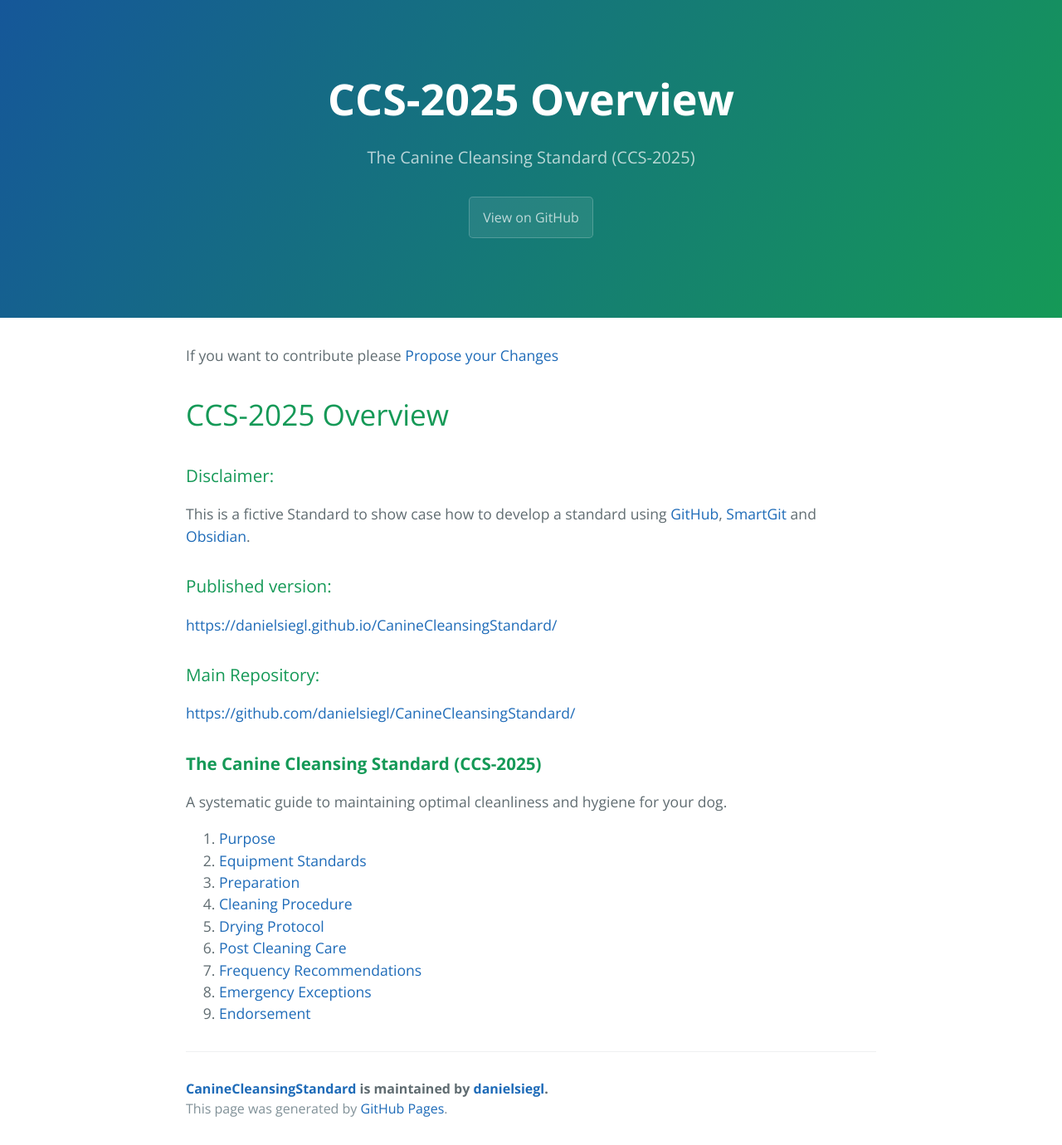
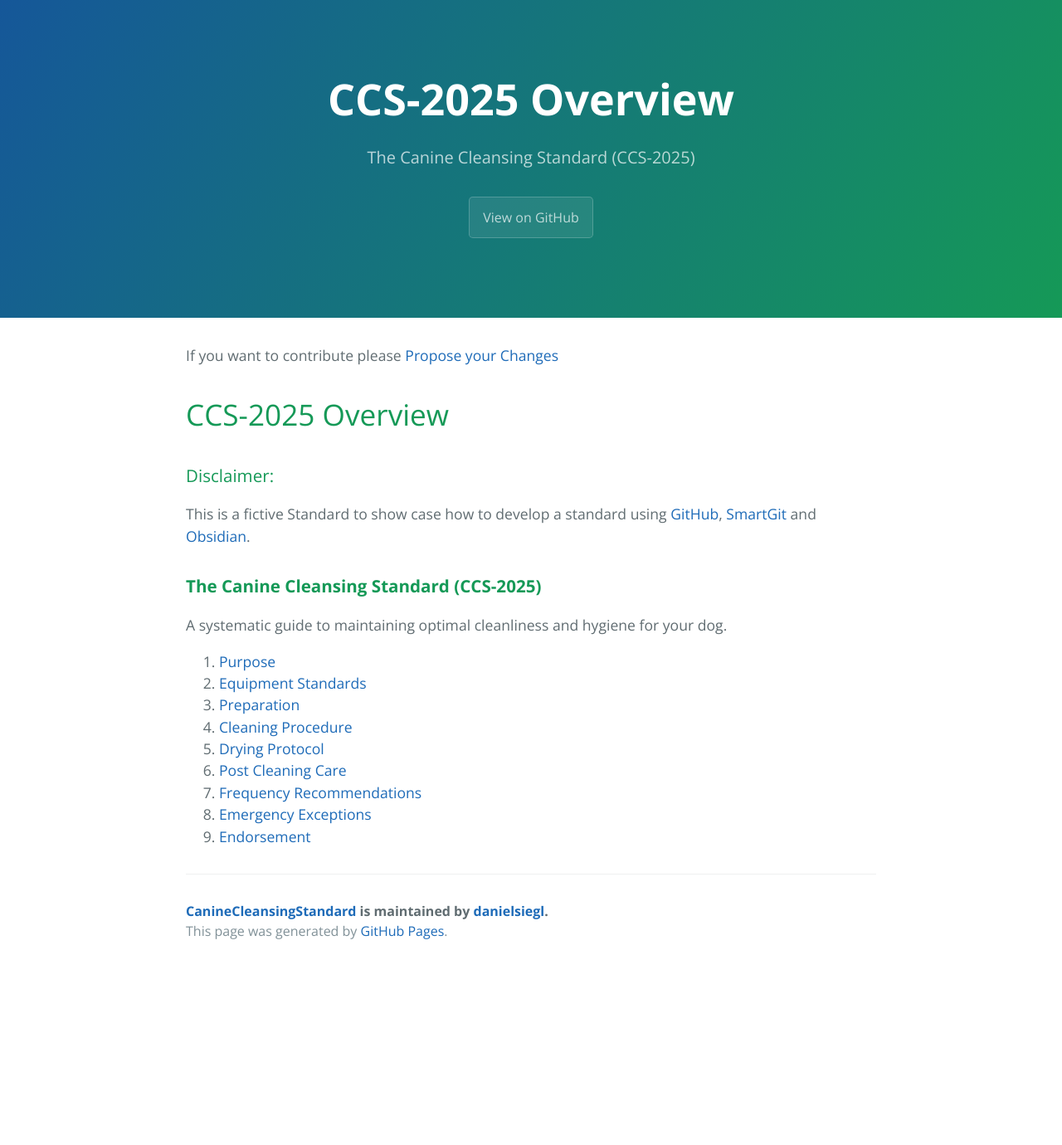
Before and after one commit to danielsiegl/CanineCleansingStandard, a Jekyll site: the page built from index.md, in a window 1280 px wide. Shown: the whole page at 83% size. Built offline with Jekyll 4.4.1, drawn with Linux system fonts in a browser that asks for light colours; after the commit the page ends 1166 px from its top, so only the background shows below that.

Commit message:
Update index.md

```diff
--- a/index.md
+++ b/index.md
@@ -7,11 +7,6 @@ description: The Canine Cleansing Standard (CCS-2025)
 # CCS-2025 Overview
 ### Disclaimer:
 This is a fictive Standard to show case how to develop a standard using [GitHub](https://github.com/danielsiegl/CanineCleansingStandard), [SmartGit](https://www.syntevo.com/smartgit/) and [Obsidian](https://obsidian.md/).
-
-### Published version:
-[https://danielsiegl.github.io/CanineCleansingStandard/](https://danielsiegl.github.io/CanineCleansingStandard/)
-### Main Repository:
-[https://github.com/danielsiegl/CanineCleansingStandard/](https://github.com/danielsiegl/CanineCleansingStandard/)
 
 ### **The Canine Cleansing Standard (CCS-2025)**
 A systematic guide to maintaining optimal cleanliness and hygiene for your dog.
```
